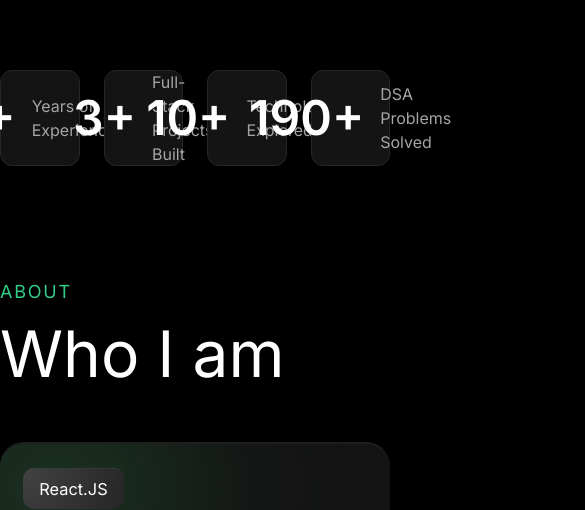
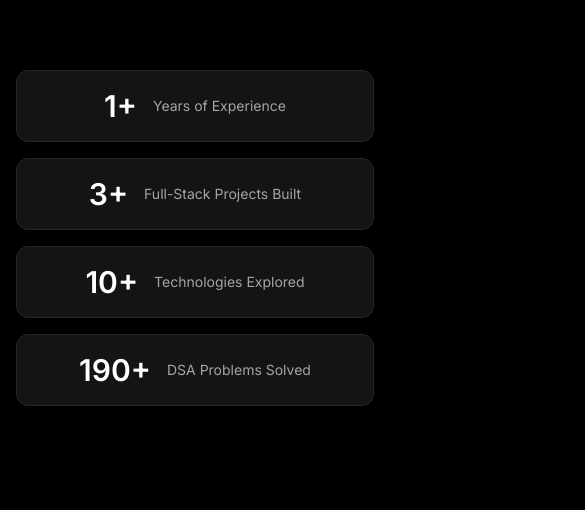
Before and after one commit to HarshalMargaj/my-career-portfolio, a Next.js app: page / in a window 390 px wide. Shown: the part 774-1284 px from the top of the page, 585 px wide, since content can reach past the window. After the commit the page ends 1180 px from the top, so only its background shows below. Built offline with nearby package versions, Linux system fonts and the light colour scheme.

Commit message:
style: make stats section responsive for mobile and tablet

```diff
--- a/app/page.tsx
+++ b/app/page.tsx
@@ -10,10 +10,10 @@ export default function Home() {
 		<div>
 			<HeroSection />
 			<StatsSection />
-			<AboutSection />
+			{/* <AboutSection />
 			<ExperienceSection />
 			<ProjectsSection />
-			<ContactSection />
+			<ContactSection /> */}
 		</div>
 	);
 }
--- a/components/sections/StatsSection.tsx
+++ b/components/sections/StatsSection.tsx
@@ -53,7 +53,7 @@ const StatsSection = () => {
 			initial="hidden"
 			whileInView="show"
 			viewport={{ once: true, amount: 0.5 }}
-			className="text-primary max-w-6xl grid grid-cols-4 mx-auto gap-6"
+			className="text-primary max-w-6xl grid grid-cols-1 md:grid-cols-2 lg:grid-cols-4 mx-auto  gap-4 md:gap-6 px-4 md:px-8 lg:px-0"
 		>
 			{stats.map(stat => (
 				<motion.div
@@ -67,9 +67,9 @@ const StatsSection = () => {
 						type: "spring",
 						stiffness: 300,
 					}}
-					className="border border-neutral-800 p-2 rounded-xl flex items-center gap-4 bg-[#141414] h-24 justify-center cursor-pointer"
+					className="border border-neutral-800 p-2 rounded-xl flex items-center gap-4 bg-[#141414] h-18 md:h-24 justify-center cursor-pointer"
 				>
-					<div className="text-5xl font-semibold">
+					<div className="text-3xl md:text-4xl lg:text-5xl font-semibold">
 						<CountUp
 							end={stat.value}
 							duration={5}
@@ -77,7 +77,9 @@ const StatsSection = () => {
 						/>
 					</div>
 
-					<div className="text-[#a5a5a5]">{stat.label}</div>
+					<div className="text-sm md:text-base text-[#a5a5a5]">
+						{stat.label}
+					</div>
 				</motion.div>
 			))}
 		</motion.div>
```
